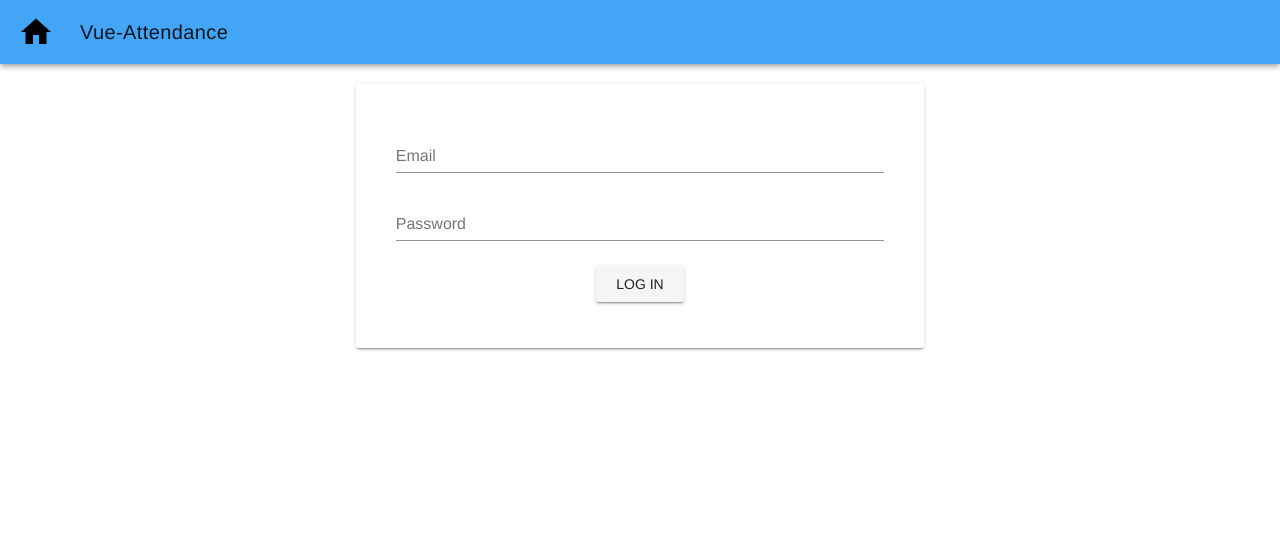
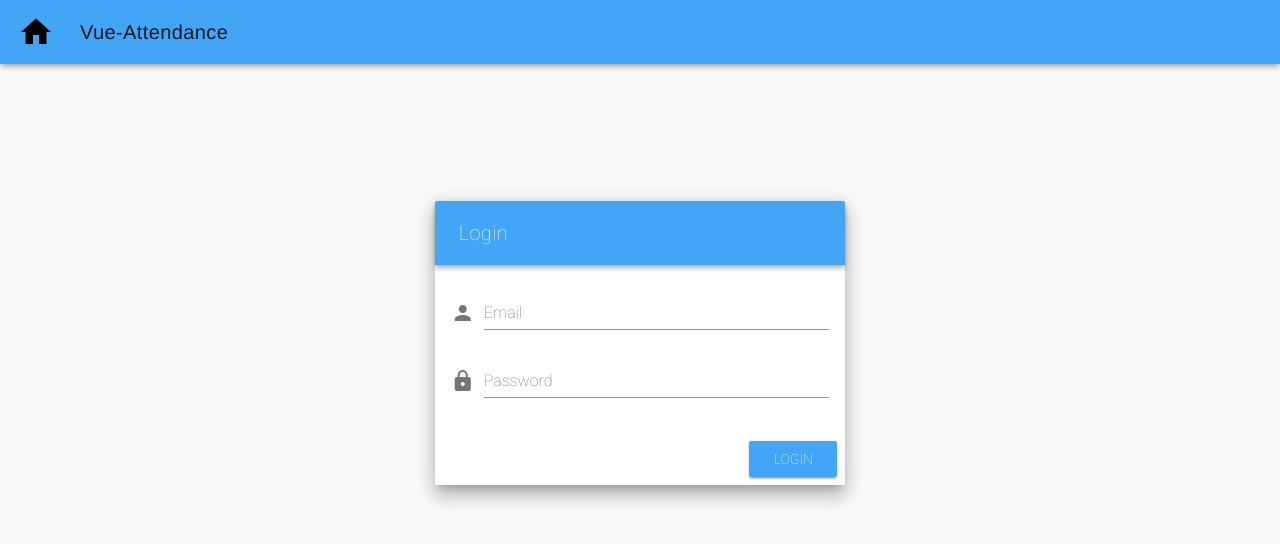
Before and after one commit to Moshe-Malka/Vue-Attendance, a Vue app: page / in a window 1280 px wide. Shown: the top 544 px of the page. Built offline with nearby package versions, Linux system fonts and the light colour scheme.

Commit message:
login page functionallity, dashboard changes, toolbar changes

```diff
--- a/src/components/Dashboard.vue
+++ b/src/components/Dashboard.vue
@@ -82,11 +82,13 @@ export default {
       this.$store.dispatch('deleteSelectedWorkersListing')
     },
     editItem(){
-      // check if selected array has one element.
       // popup dialog box to edit one item.
+      // dispatch with payload.
       //...
     },
     addItem(){
+      // popup dialog box to add one item.
+      // dispatch with payload.
       //...
     }
   },
--- a/src/components/Login.vue
+++ b/src/components/Login.vue
@@ -1,46 +1,59 @@
 <template>
   <div>
-      <v-container>
-          <v-layout row>
-              <v-flex xs12 sm6 offset-sm3>
-                <v-card>
+      <v-app id="inspire">
+        <v-content>
+            <v-container fluid fill-height>
+                <v-layout align-center justify-center>
+                <v-flex xs12 sm8 md4>
+                    <v-card class="elevation-12">
+                    <v-toolbar dark color="blue lighten-1">
+                        <v-toolbar-title>Login</v-toolbar-title>
+                        <v-spacer></v-spacer>
+                    </v-toolbar>
                     <v-card-text>
-                        <v-container>
-                            <form>
-                                <v-layout row>
-                                    <v-flex xs12>
+                        <v-form>
                             <v-text-field
+                                v-model="email"
+                                prepend-icon="person"
                                 name="email"
                                 label="Email"
-                                            id="email"
-                                            v-model="email"
-                                            type="email"
-                                            required></v-text-field>
-                                    </v-flex>
-                                </v-layout>
-                                <v-layout row>
-                                    <v-flex xs12>
+                                type="text"
+                            ></v-text-field>
                             <v-text-field
+                                v-model="password"
+                                prepend-icon="lock"
                                 name="password"
                                 label="Password"
                                 id="password"
-                                            v-model="password"
                                 type="password"
-                                            required></v-text-field>
-                                    </v-flex>
-                                </v-layout>
-                                <v-layout row>
-                                    <v-flex xs12>
-                                        <v-btn type="submit" @click.prevent="onLogin">Log In</v-btn>
-                                    </v-flex>
-                                </v-layout>
-                            </form>
-                        </v-container>
+                            ></v-text-field>
+                        </v-form>
                     </v-card-text>
+                    <v-card-actions>
+                        <v-spacer></v-spacer>
+                        <v-btn
+                            color="blue lighten-1"
+                            dark
+                            type="submit"
+                            @click.prevent="onLogin"
+                            >Login</v-btn>
+                    </v-card-actions>
                     </v-card>
                 </v-flex>
                 </v-layout>
             </v-container>
+        </v-content>
+        <v-flex>
+            <v-alert
+                :value="alert"
+                color="red"
+                type="error"
+                transition="scale-transition"
+                >
+                Login Failed!
+            </v-alert>
+        </v-flex>
+    </v-app>
   </div>
 </template>
 
@@ -50,12 +63,34 @@ export default {
     data(){
         return{
             email: '',
-            password: ''
+            password: '',
+            alert: false
         }
     },
     methods:{
-        onLogin(){
-            // get login creds and send GET request to backend server.
+        onLogin(){      // send GET request for AUTH to backend server.
+            try{
+                this.$store.dispatch('authUser',{ email, password}).then( res => {
+                    if(res){
+                        this.$router.push('/dashboard')     // move to dashboard
+                    }else{
+                        toogleAlert()
+                    }
+                })
+            } catch(e){
+                toogleAlert()
+                return
+            }
+        },
+        toogleAlert(){
+            this.email = ''
+            this.password = ''
+            if(!this.alert){
+                this.alert = true
+                setTimeout(() => {
+                    this.alert = false
+                }, 5000);
+            }
         }
     }
 }
--- a/src/store/index.js
+++ b/src/store/index.js
@@ -68,7 +68,22 @@ export default new Vuex.Store({
             } catch(e){
                 return
             }
-
+        },
+        async addWorkerListing({commit}, payload){
+            //...
+        },
+        async editWorkerListing({commit}, payload){
+            //...
+        },
+        async authUser({commit}, payload){
+            try{
+                const response = await axios.get(`http://jsonplaceholder.com/posts/${payload}`)
+                if(response){
+                    return response
+                }
+            } catch(e){
+                return
+            }
         }
 
     },
```
Also changed, not shown: src/components/Toolbar.vue (+0 -7 lines). Lines whose indentation alone changed are shown as unchanged.
